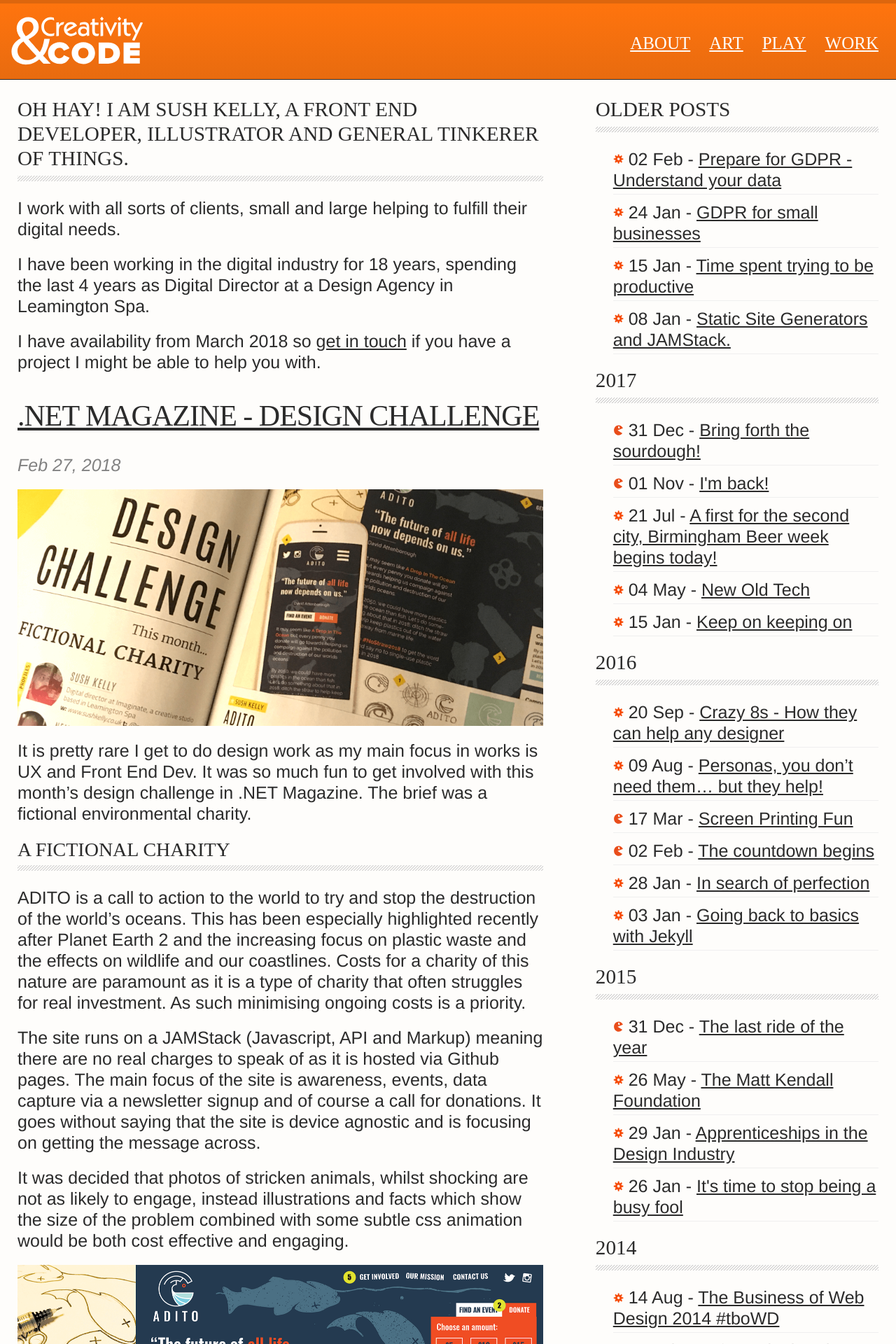
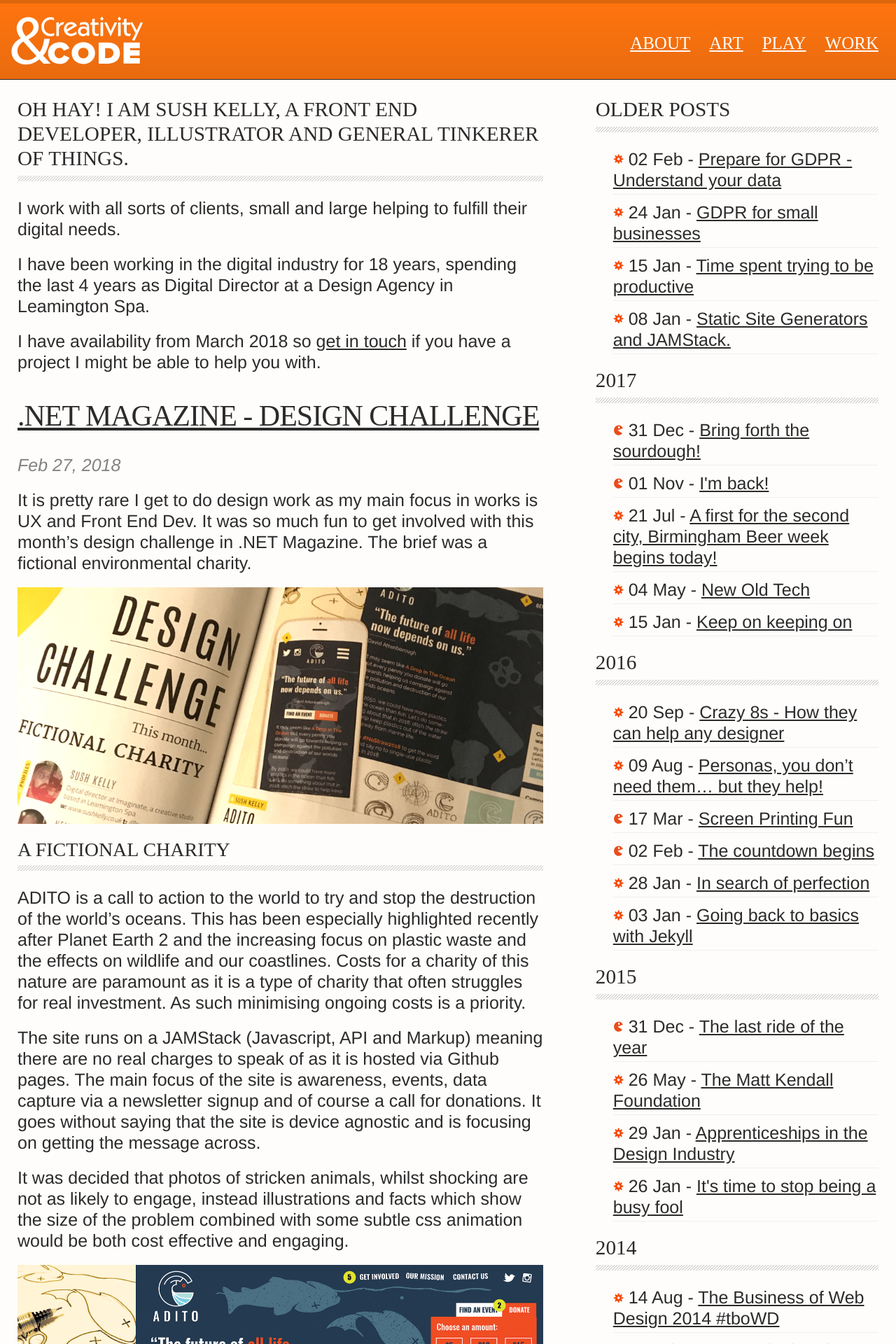
Before and after one commit to maxray/maxray.github.io, a Jekyll site: the page built from index.html, in a window 1280 px wide. Shown: the top 1920 px of the page at 70% size. Built offline with Jekyll 4.4.1, drawn with Linux system fonts in a browser that asks for light colours.

```diff
--- a/_posts/2018-02-27-dot-net-magazine-design-challenge.markdown
+++ b/_posts/2018-02-27-dot-net-magazine-design-challenge.markdown
@@ -5,9 +5,9 @@ categories:
 - Work
 ---
 
+It is pretty rare I get to do design work as my main focus in works is UX and Front End Dev. It was so much fun to get involved with this month's design challenge in .NET Magazine. The brief was a fictional environmental charity.
+
 ![design_challenge.png](/uploads/design_challenge.png)
-
-It is pretty rare I get to do design work as my main focus in works is UX and Front End Dev. It was so much fun to get involved with this month's design challenge in .NET Magazine. The brief was a fictional environmental charity.
 
 ### A fictional charity
 
```
